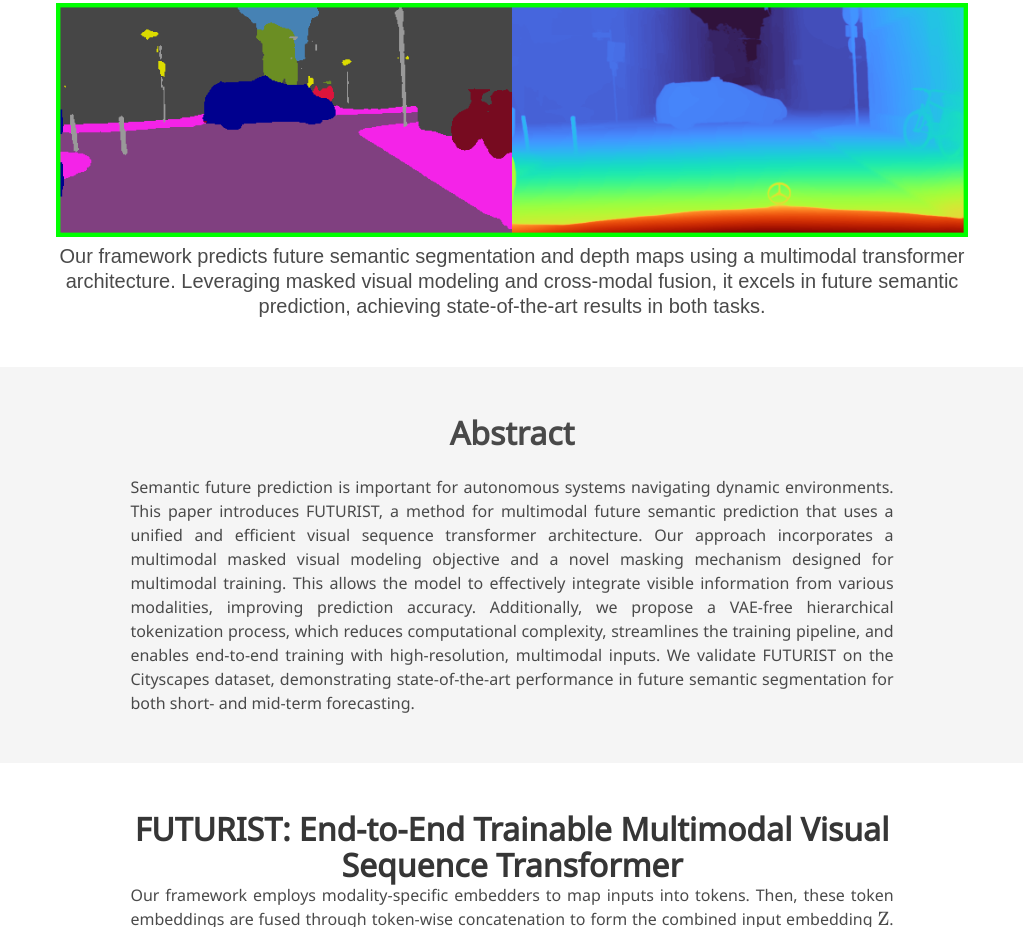
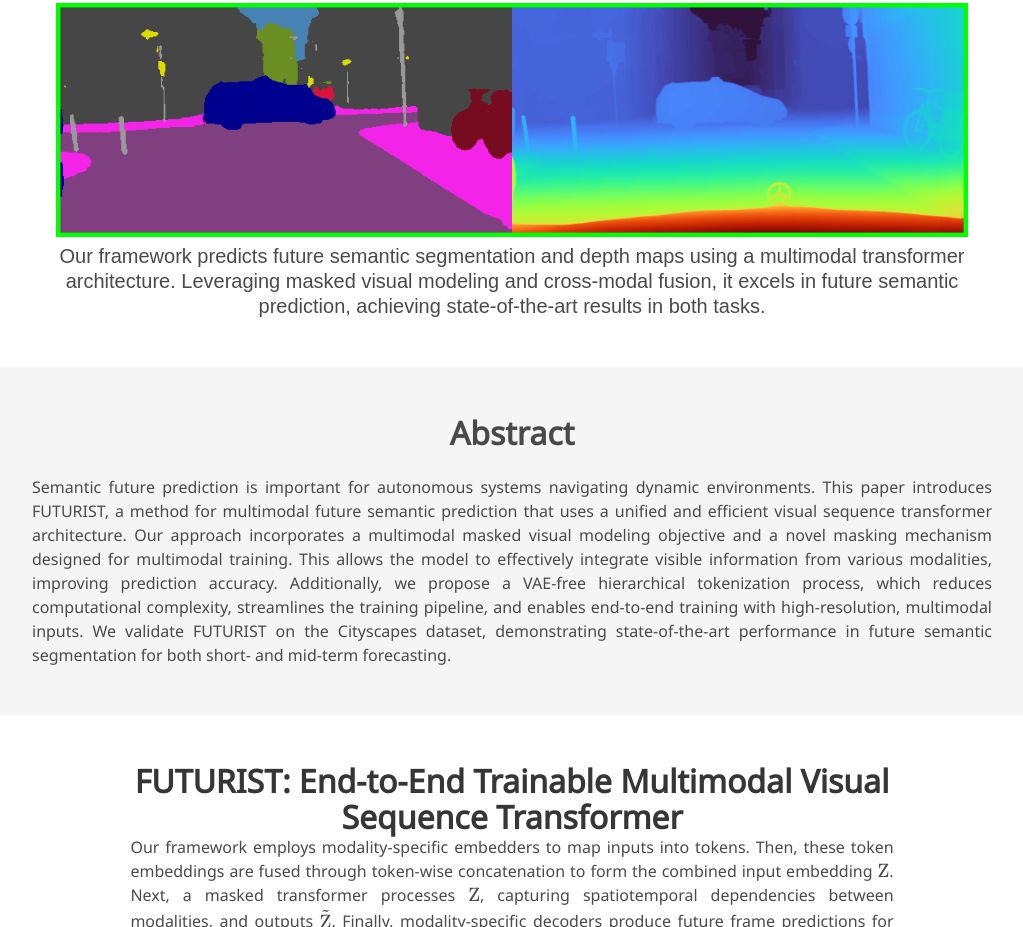
Before and after one commit to futurist-cvpr2025/futurist-cvpr2025.github.io, a plain HTML site: page index.html in a window 1280 px wide. Shown: the part 465-1392 px from the top of the page, without its empty margins (128-1151 px from the left). Drawn offline with nearby package versions, Linux system fonts and the light colour scheme; some packages are replaced by stand-ins of ours; some icons are missing; a web font is replaced by a local one.

Commit message:
Update index.html

```diff
--- a/index.html
+++ b/index.html
@@ -160,7 +160,8 @@
 <section class="section hero is-light">
   <div class="container is-max-desktop">
     <div class="columns is-centered has-text-centered">
-      <div class="column is-four-fifths">
+<!--       <div class="column is-four-fifths"> -->
+      <div class="column is-full">
         <h2 class="title is-3">Abstract</h2>
         <div class="content has-text-justified">
           <p>
```
